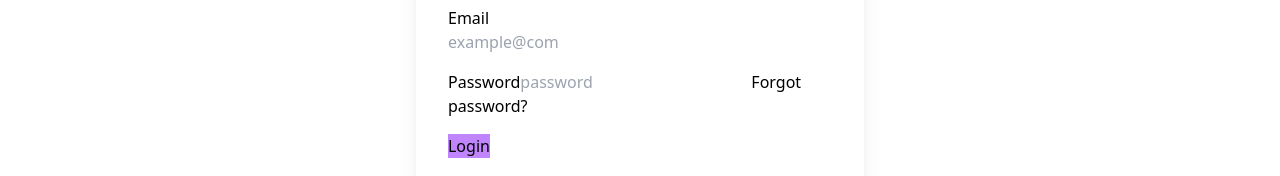
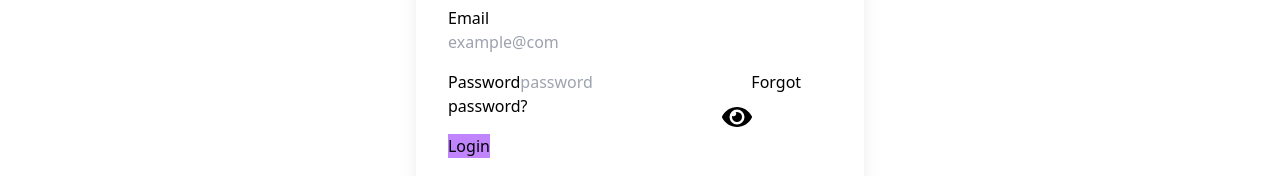
Before and after one commit to tajmirahman/world-tour-web-react, a React (Vite) app in the folder my-project/: page /login in a window 1280 px wide. Shown: the part 632-808 px from the top of the page. Built offline with nearby package versions, Linux system fonts and the light colour scheme; no server answers.

Commit message:
password hide and show done

```diff
--- a/my-project/src/components/Login.jsx
+++ b/my-project/src/components/Login.jsx
@@ -1,21 +1,26 @@
 
 import { Link } from 'react-router-dom';
 import Header from './Mainlayout/Header/Header';
-import { useContext } from 'react';
+import { useContext, useState } from 'react';
 import { authContext } from './AuthProvider/AuthProvider';
+import { FaEye, FaEyeSlash } from "react-icons/fa";
 
 const Login = () => {
 
-    const {signInUser}=useContext(authContext);
+    const { signInUser } = useContext(authContext);
+    const [error, setError] = useState('');
+    const [showPassword,setShowPassword]=useState(false);
 
-    const handleForm=(e)=>{
+
+    const handleForm = (e) => {
         e.preventDefault();
-        const email=e.target.email.value;
-        const password= e.target.password.value;
+        const email = e.target.email.value;
+        const password = e.target.password.value;
 
-        signInUser(email,password)
-        .then(res=>console.log(res))
-        .catch(err=>console.log(err))
+        signInUser(email, password)
+            .then((res) => console.log(res))
+            // .catch(err=>setError(err.code))
+            .catch(err => setError(err.message))
     }
 
 
@@ -38,14 +43,22 @@ const Login = () => {
                             </label><br />
                             <input type="email" name='email' placeholder="example@com" class="input input-bordered" required />
                         </div>
-                        <div class="form-control">
+                        <div class="form-control relative">
                             <label class="label">
                                 <span class="label-text">Password</span>
                             </label>
-                            <input type="password" name='password' placeholder="password" class="input input-bordered" required />
+                            <input type={showPassword ? 'text' : 'password'} name='password' placeholder="password" class="input input-bordered " required />
+                            <div className='absolute top-8 right-20 text-3xl' onClick={() => setShowPassword((prev) => !prev)}>
+                                {showPassword ? <FaEyeSlash /> : <FaEye />}
+                            </div>
                             <label class="label">
                                 <a href="#" class="label-text-alt link link-hover">Forgot password?</a>
                             </label>
+                        </div>
+                        <div>
+                            {
+                                error && <p className='text-red-600'>{error.split('/')[1].slice(0, 18)}</p>
+                            }
                         </div>
                         <div class="form-control">
                             <button type="submit" class="btn bg-purple-400">Login</button>
--- a/my-project/src/components/Register.jsx
+++ b/my-project/src/components/Register.jsx
@@ -61,7 +61,7 @@ const Register = () => {
         userGithubLogin()
             .then(() => {
 
-                    navigate('/');
+                navigate('/');
 
             })
             .catch(err => console.log(err))
@@ -126,7 +126,7 @@ const Register = () => {
                         </div>
                     </form>
                     <p class="text-sm text-center">if you have an account? <Link to="/login" className="link text-purple-400">login</Link></p>
-
+                    <hr />
                     <div className='space-x-3'>
                         <button onClick={handleGoogle} className='btn bg-purple-400 text-white'>With google login</button>
                         <button onClick={handleGithub} className='btn bg-purple-400 text-white'>With github login</button>
```
